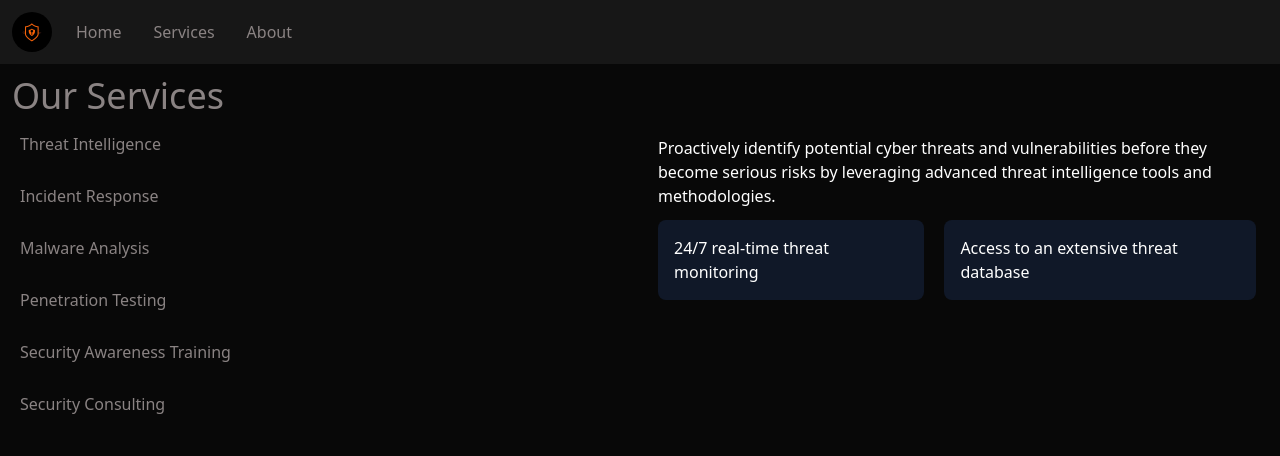
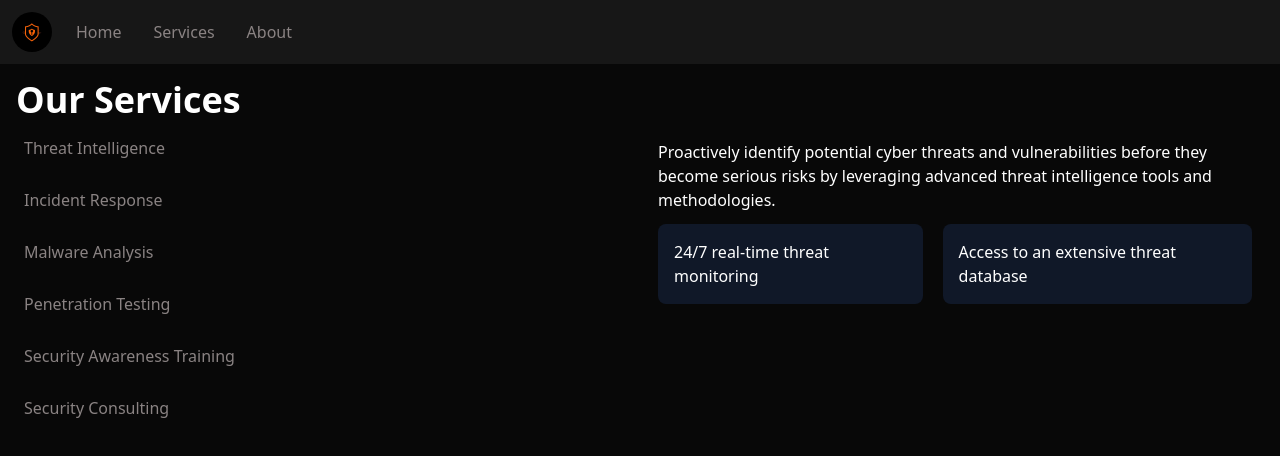
Before and after one commit to guitar6029/cyber-detect, a SvelteKit app: page /services in a window 1280 px wide. Shown: the top 456 px of the page. Built offline with nearby package versions, Linux system fonts and the light colour scheme.

Commit message:
updated Header, added global style css

```diff
--- /dev/null
+++ b/src/global.css
@@ -0,0 +1,14 @@
+.slide-in {
+    animation: slide-in 1s ease-in-out .1s;
+}
+
+@keyframes slide-in {
+    0% {
+        opacity: 0;
+        transform: translateY(-100%);
+    }
+    100% {
+        opacity: 1;
+        transform: translateY(0);
+    }
+}
--- a/src/lib/components/Header.svelte
+++ b/src/lib/components/Header.svelte
@@ -1,11 +1,11 @@
 <script lang="ts">
-    import logog from '$lib/assets/security.jpg';
+    import logo from '$lib/assets/security.jpg';
 
 </script>
 
-<div class="flex flex-row p-3 items-center gap-4 bg-neutral-900">
+<div class="flex flex-row p-3 items-center gap-4 bg-neutral-900 sticky top-0 z-10">
     <!-- logo -->
-    <img src={logog} alt="Cyber Detect Logo" class="w-10 h-10 rounded-full hover:border-3 border-orange-500 transiiton duration-300 ease-in-out" />
+    <img src={logo} alt="Cyber Detect Logo" class="w-10 h-10 rounded-full hover:border-3 border-orange-500 transiiton duration-300 ease-in-out" />
 
     <a  class="p-2 hover:bg-neutral-600 hover:text-white transition duration-300 ease-in-out" href="/">Home</a>
     <a class="p-2 hover:bg-neutral-600 hover:text-white transition duration-300 ease-in-out" href="/services">Services</a>
--- a/src/routes/+page.svelte
+++ b/src/routes/+page.svelte
@@ -56,16 +56,16 @@
         <button class="hover:bg-orange-400 transition duration-300 ease-in-out rounded-lg bg-orange-500 p-4 text-white w-[10rem] cursor-pointer"><a href="/services">Learn More</a></button>
 	</section>
 
-	<section use:intersect={options} on:intersect={handleIntersect} class="flex flex-col gap-3 rounded-lg border-2 border-orange-500 p-4">
+	<section use:intersect={options} onintersect={handleIntersect} class="flex flex-col gap-3 rounded-lg border-2 border-orange-500 p-4">
 		<h1 class="text-4xl text-white font-bold">Why Choose Us ?</h1>
 		<p>
 			Our comprehensive suite of services is designed to address your unique security needs. From
 			threat intelligence to security awareness training, we have you covered.
 		</p>
-		<div class="flex sm:flex-col lg:flex-row lg:flex-wrap justify-center gap-5 p-3">
+		<div class="sm:flex flex-col lg:flex-row lg:flex-wrap justify-center sm:gap-10 lg:gap-5 p-3">
 			{#each reasons as reason}
 				<div
-					class="bg-neutral-900 hover:bg-neutral-700 transition duration-300 ease-in-out lg:w-[15rem] lg:h-[10rem] flex  flex-row items-center justify-center gap-4 rounded-lg sm:w-[100%] p-5"
+					class="bg-neutral-900 hover:bg-neutral-700 transition duration-300 ease-in-out lg:w-[35rem] lg:h-[10rem] flex  flex-row items-center justify-center gap-4 rounded-lg sm:w-[100%] p-5"
 				>
 					<img src={logo} alt="security" class="h-[5rem] w-[5rem] rounded-full" />
 					<span class="flex-1 text-white sm:text-sm">{reason}</span>
@@ -105,7 +105,7 @@
 
 <style lang="postcss">
     .slide-in {
-        animation: slide-in 1s ease-in-out .5s;
+        animation: slide-in 1s ease-in-out .1s;
     }
 
     @keyframes slide-in {
--- a/src/routes/about/+page.svelte
+++ b/src/routes/about/+page.svelte
@@ -19,8 +19,8 @@
 
 </script>
 
-<div class="flex flex-col gap-5 p-3">
-    <h1 class="text-4xl">About Us</h1>
+<div class="flex flex-col gap-5 p-4 slide-in">
+    <h1 class="text-4xl text-white font-bold">About Us</h1>
     <p>At Cyber Detect, we protect your digital assets from evolving cyber threats. Our expert team is dedicated to providing cutting-edge solutions and fast response times to keep you secure.</p>
     <ul class="list-disc list-inside">
         {#each commitment as { keyPoint, description}}
@@ -28,3 +28,9 @@
         {/each}
     </ul>
 </div>
+
+
+
+<style lang="postcss">
+  @import 'src/global.css';
+</style>
--- a/src/routes/services/+page.svelte
+++ b/src/routes/services/+page.svelte
@@ -49,8 +49,8 @@
 	let selectedService = $state(services[0]);
 </script>
 
-<div class="relative flex min-h-screen flex-col gap-2 p-3">
-	<h1 class="text-4xl">Our Services</h1>
+<div class="relative flex flex-col gap-2 p-4 slide-in">
+	<h1 class="text-4xl text-white font-bold">Our Services</h1>
 	<div class="grid xl:grid-cols-2 sm:grid-cols-1 gap-3">
 		<div class="col-span-1 flex flex-col items-start gap-3">
 			{#each services as service}
@@ -71,3 +71,7 @@
 		</div>
 	</div>
 </div>
+
+<style lang="postcss">
+    @import 'src/global.css';
+</style>
```
